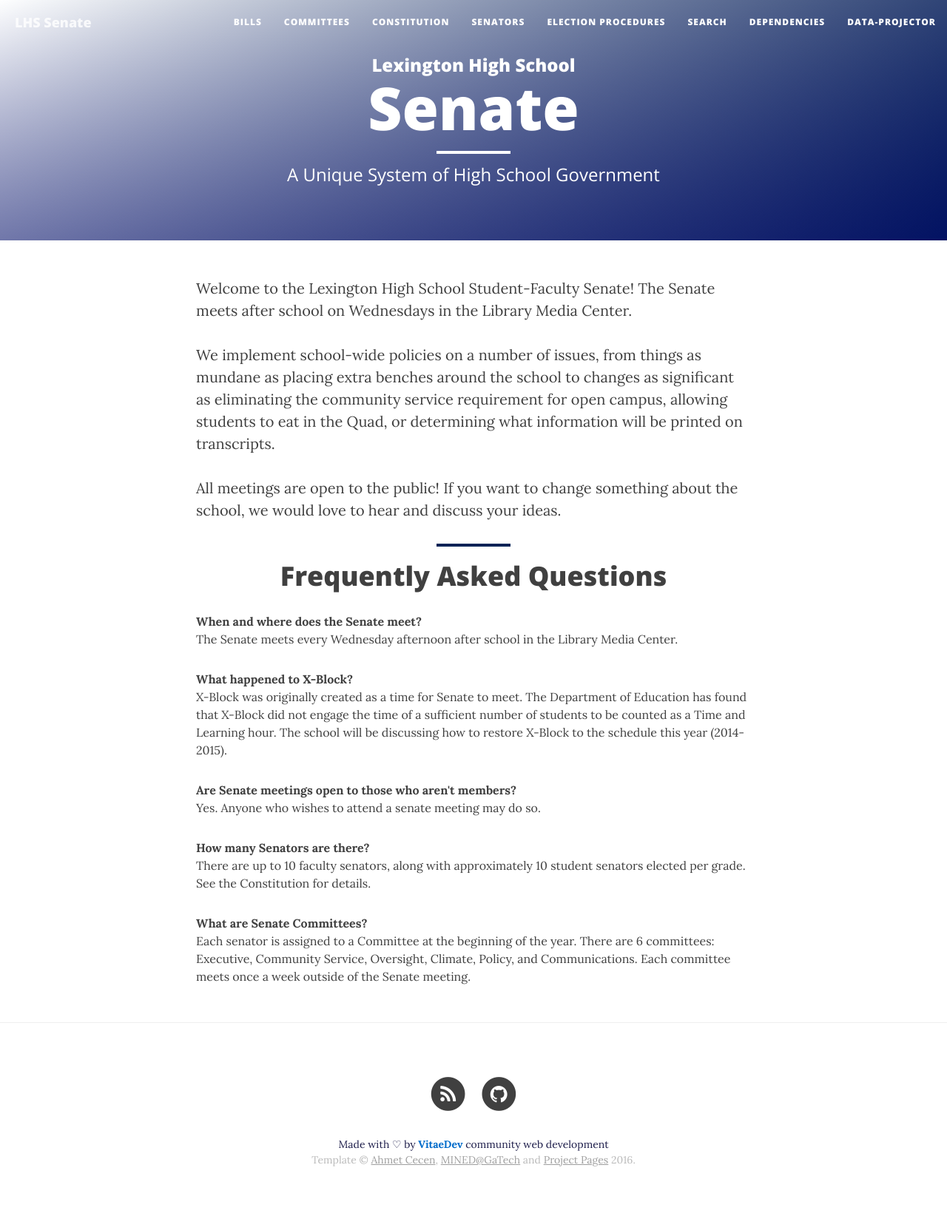
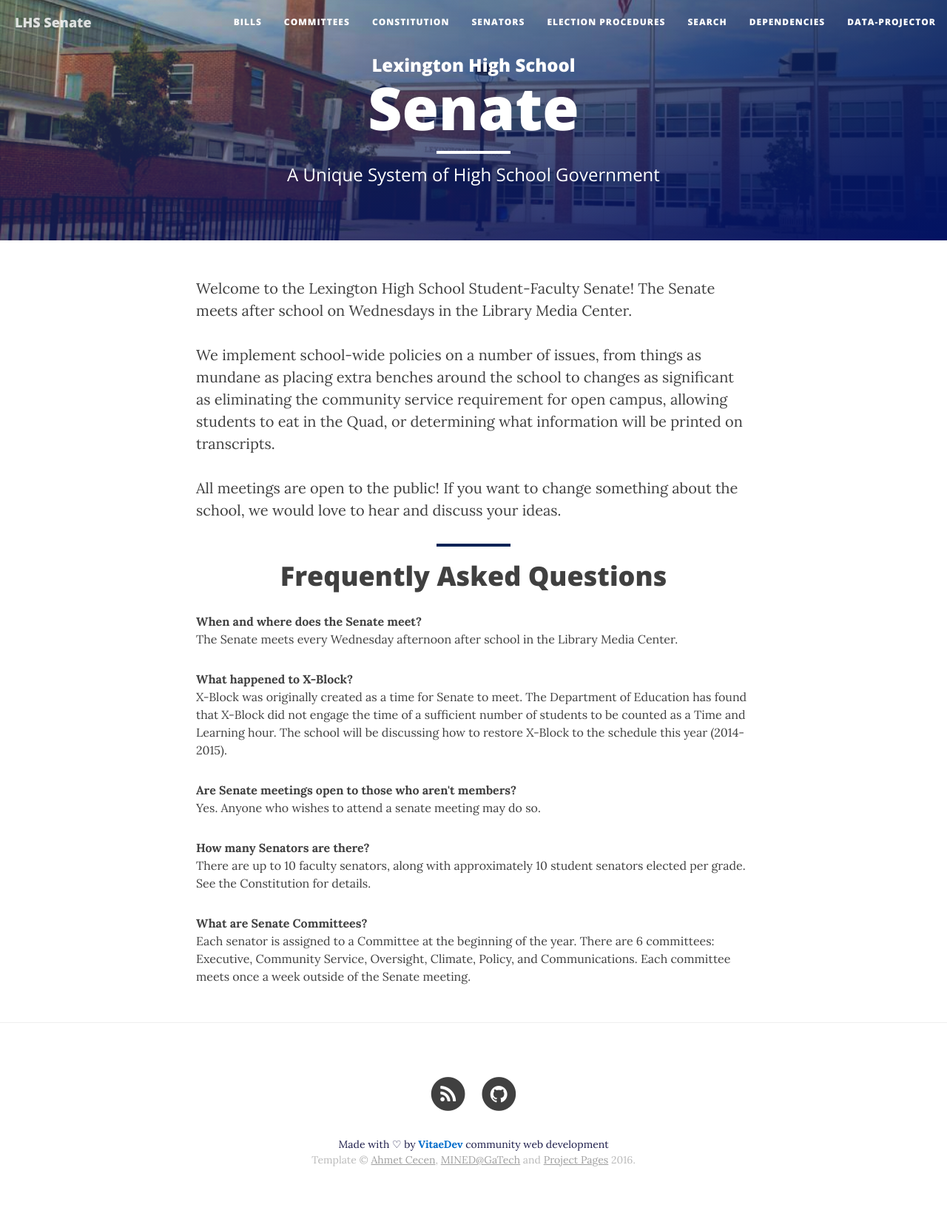
Before and after one commit to juliawu1/fuzzy-octo-senate.github.io, a Jekyll site: the page built from index.html, in a window 1280 px wide. Shown: the whole page at 74% size. Built offline with Jekyll 4.4.1, drawn with Linux system fonts in a browser that asks for light colours; nearby versions of some CDN libraries; the list of posts is cut into pages by our own code; comment, search, counter and statistics services are not loaded.

Commit message:
Cleaned out /lhssenate dir refs

```diff
--- a/_config.yml
+++ b/_config.yml
@@ -10,7 +10,7 @@
 baseurl: "/"
 header-img: img/home-bg.jpg
 headercolor: "#FFFFFF"
-#logo: /lhssenate/img/logos/gavel.png
+#logo: /img/logos/gavel.png
 
 # Tertiary Parameters
 github_username:  fuzzy-octo-senate
@@ -41,7 +41,7 @@
 # Prose Settings
 prose:
   ignore: ['feed.xml', '/stl', '/ply', '/js', '/plugin', '/lib', '/projectors', '_layouts', '/_includes', 'Gruntfile.js', 'package.json', 'proselinks.jsonp', 'ppanchor.matin', '.gitignore', '/search', '/css', '/img', 'favicon.png','_data/*.json','LICENSES.md','README.md','colorscheme.scss','members.html','mentions.html','index.html']
-  siteurl: 'http://vitaedev.com/lhssenate/'
+  siteurl: 'http://senate.lex.ma/'
   ispp: true
   media: 'img'
   metadata:
--- a/css/clean-blog.css
+++ b/css/clean-blog.css
@@ -146,8 +146,8 @@
   }
 }
 .intro-header {
-  background-image: url('/lhssenate/img/home-bg.jpg');
-  background: linear-gradient(-5deg, rgba(0, 7, 107, 0.6) 0%, rgba(0, 0, 0, 0) 100%), linear-gradient(135deg, rgba(247, 252, 255, 0.17) 0%,rgb(6, 35, 86) 100%), url(/lhssenate/img/home-bg.jpg) no-repeat center;
+  background-image: url('/img/home-bg.jpg');
+  background: linear-gradient(-5deg, rgba(0, 7, 107, 0.6) 0%, rgba(0, 0, 0, 0) 100%), linear-gradient(135deg, rgba(247, 252, 255, 0.17) 0%,rgb(6, 35, 86) 100%), url(/img/home-bg.jpg) no-repeat center;
 
 /*  background-color: #808080;
   background: no-repeat center center;
```
